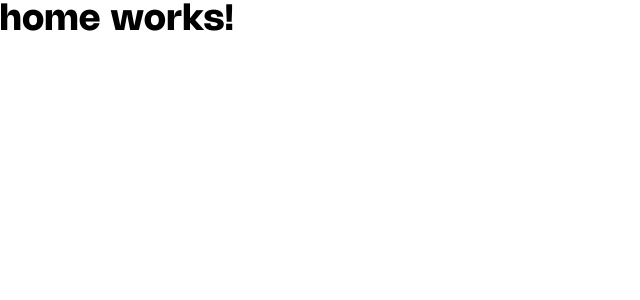
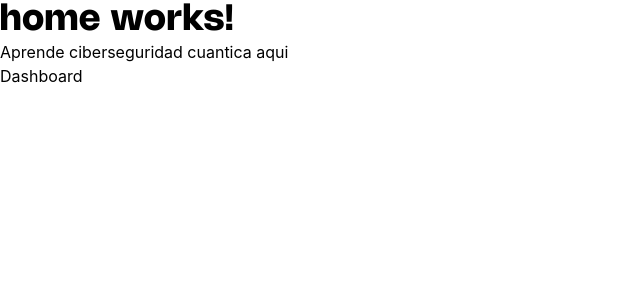
Before and after one commit to Znorlux/Riffly, an Angular app: page / in a window 1280 px wide. Shown: the top 300 px of the page, without its empty margins (0-640 px from the left). Built offline with nearby package versions, Linux system fonts and the light colour scheme.

Commit message:
Add links to quantum cybersecurity resources and dashboard in home component

```diff
--- a/src/app/pages/home/home.component.html
+++ b/src/app/pages/home/home.component.html
@@ -1 +1,6 @@
 <p class="text-4xl font-heading">home works!</p>
+<a href="https://www.youtube.com/watch?v=dQw4w9WgXcQ"
+  >Aprende ciberseguridad cuantica aqui</a
+>
+<br />
+<a href="/dashboard">Dashboard</a>
```
